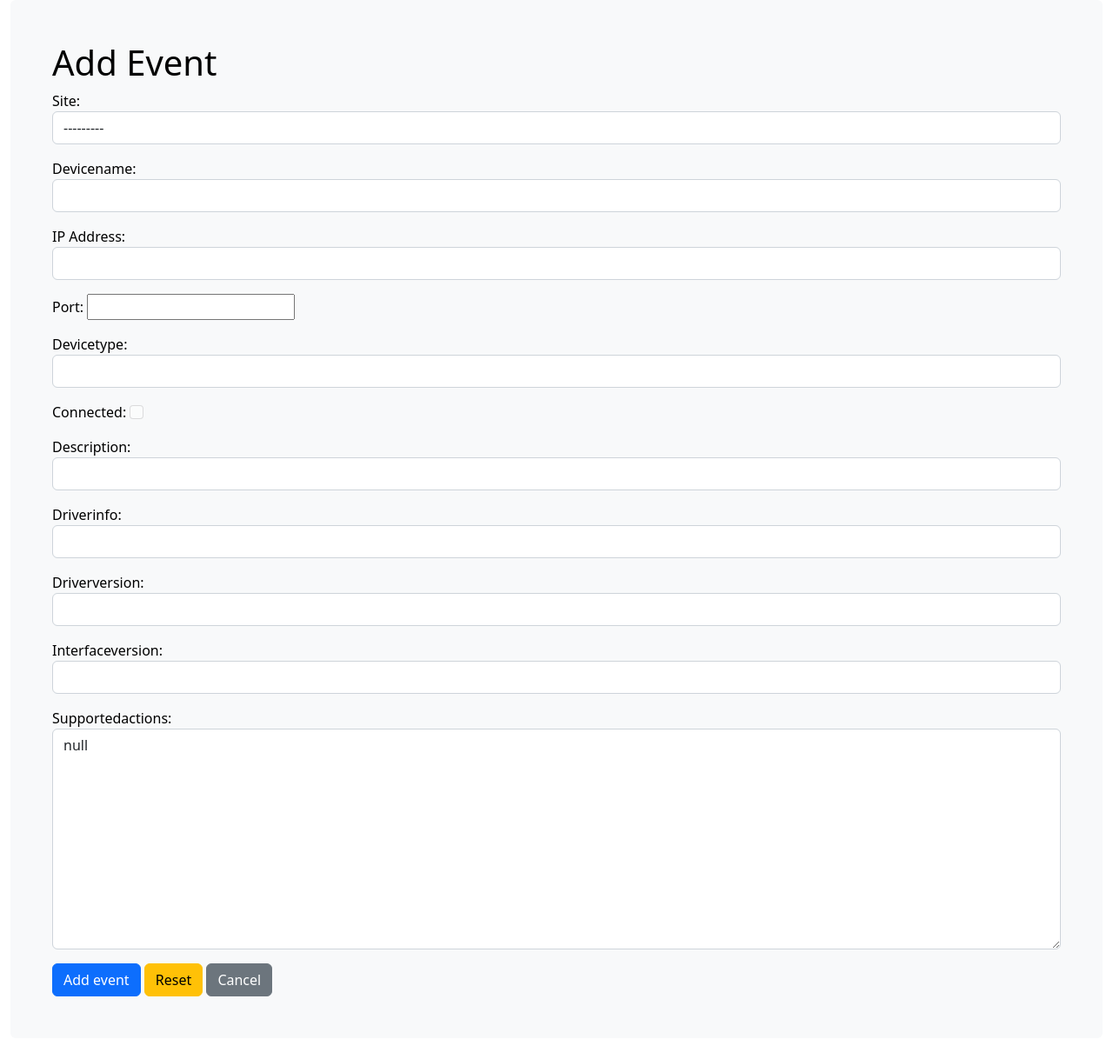
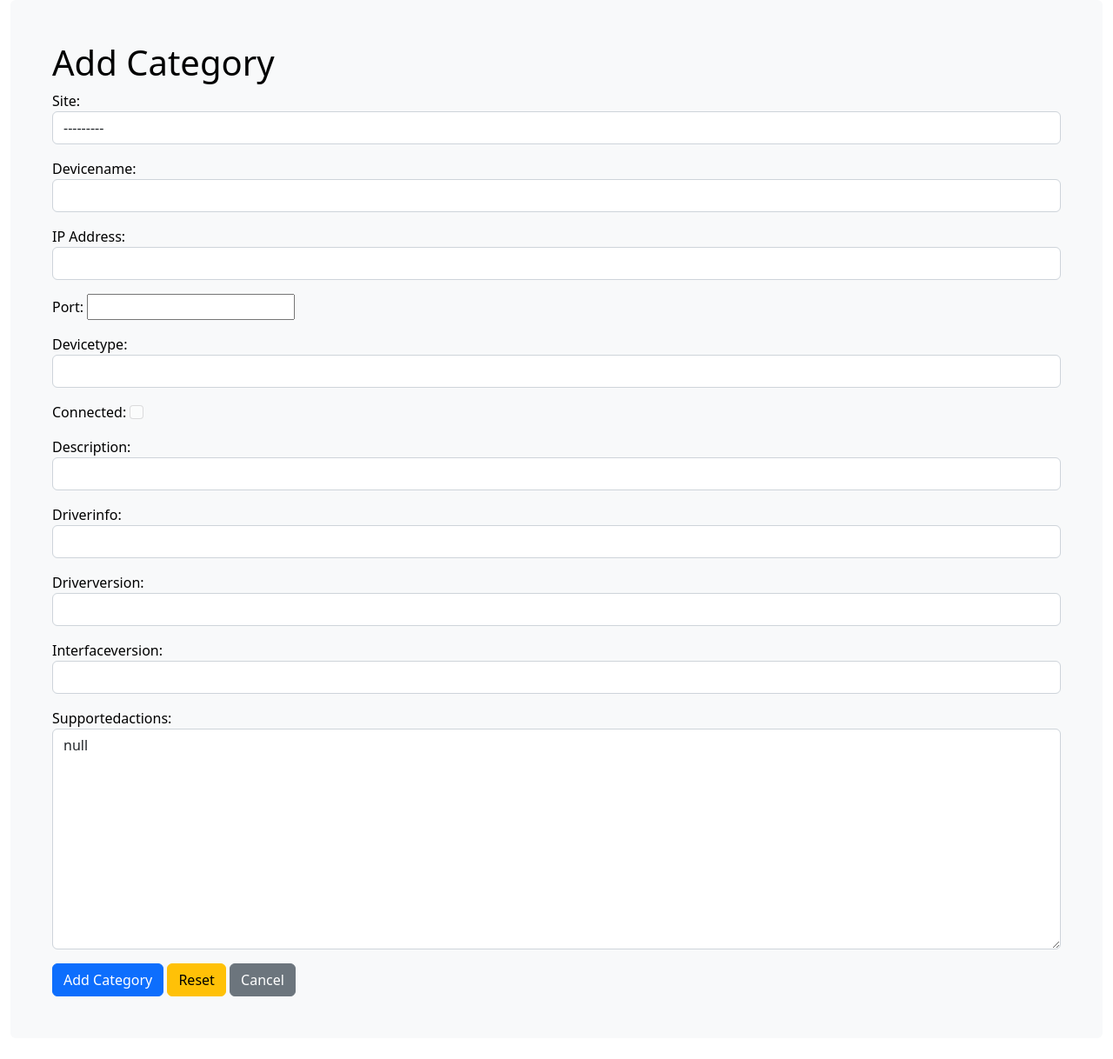
Before and after one commit to moemyself3/ObsPortal, a Django app: template obsportal/scheduler/templates/scheduler/addcategory.html in a window 1280 px wide. Shown: the part 136-1354 px from the top of the page at 87% size. Run offline with Django 4.2, Linux system fonts and the light colour scheme; the template is opened without the code that fills it: values that come from a table or form of the project are taken from there, others are empty; parts of the project's set-up code (start-up, migrations or seed data) failed here and were passed over; some libraries are stand-ins or nearby versions.

Commit message:
Fix Event/Category button names

```diff
--- a/obsportal/scheduler/templates/scheduler/addcategory.html
+++ b/obsportal/scheduler/templates/scheduler/addcategory.html
@@ -4,14 +4,14 @@
 {% include 'scheduler/navbar.html' %}
 {% include 'scheduler/messages.html' %}
 <div class="p-4 p-md-5 mb-4 text-bg-light rounded">
-    <h1>Add Event</h1>
+    <h1>Add Category</h1>
     <div class="form-group">
         <form method="post">
             {% csrf_token %}
         <table>
             {{ form.as_p }}
         </table>
-        <button type="submit" class="btn btn-primary">Add event</button>
+        <button type="submit" class="btn btn-primary">Add Category</button>
         <button type="reset" class="btn btn-warning">Reset</button>
         <a class="btn btn-secondary" href="{% url 'scheduler:index' %}" role="button">Cancel</a>
         </form>
--- a/obsportal/scheduler/templates/scheduler/addevent.html
+++ b/obsportal/scheduler/templates/scheduler/addevent.html
@@ -11,7 +11,7 @@
         <table>
             {{ form.as_p }}
         </table>
-        <button type="submit" class="btn btn-primary">Add category</button>
+        <button type="submit" class="btn btn-primary">Add Event</button>
         <button type="reset" class="btn btn-warning">Reset</button>
         <a class="btn btn-secondary" href="{% url 'scheduler:index' %}" role="button">Cancel</a>
         </form>
```
